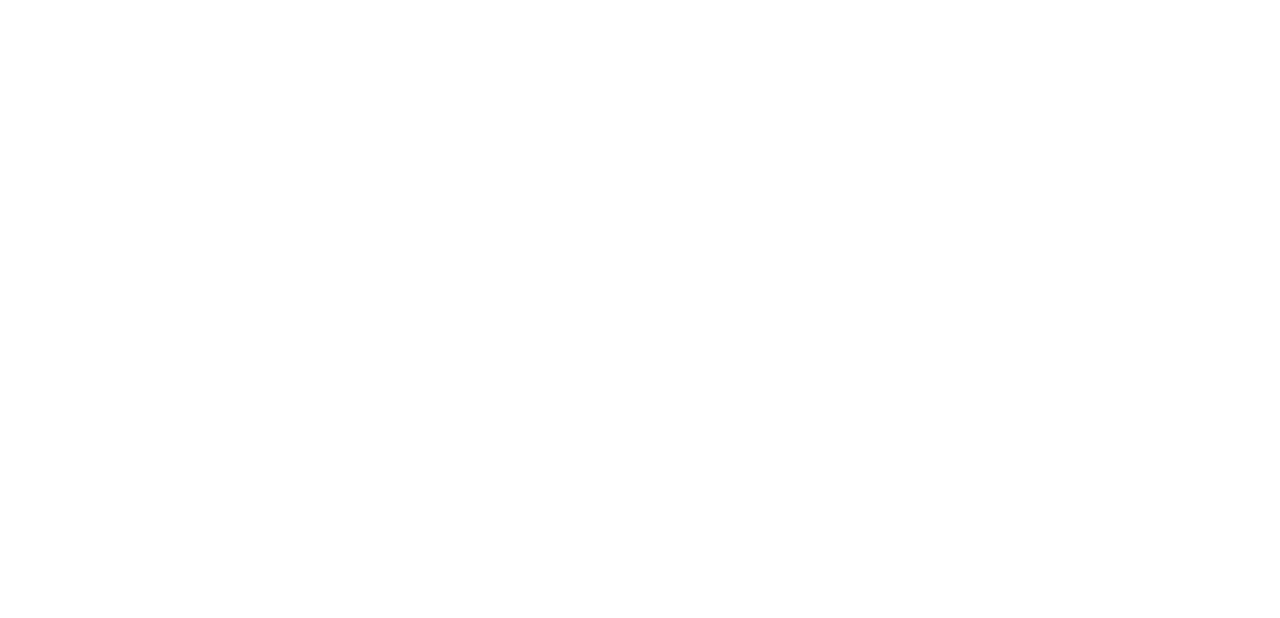
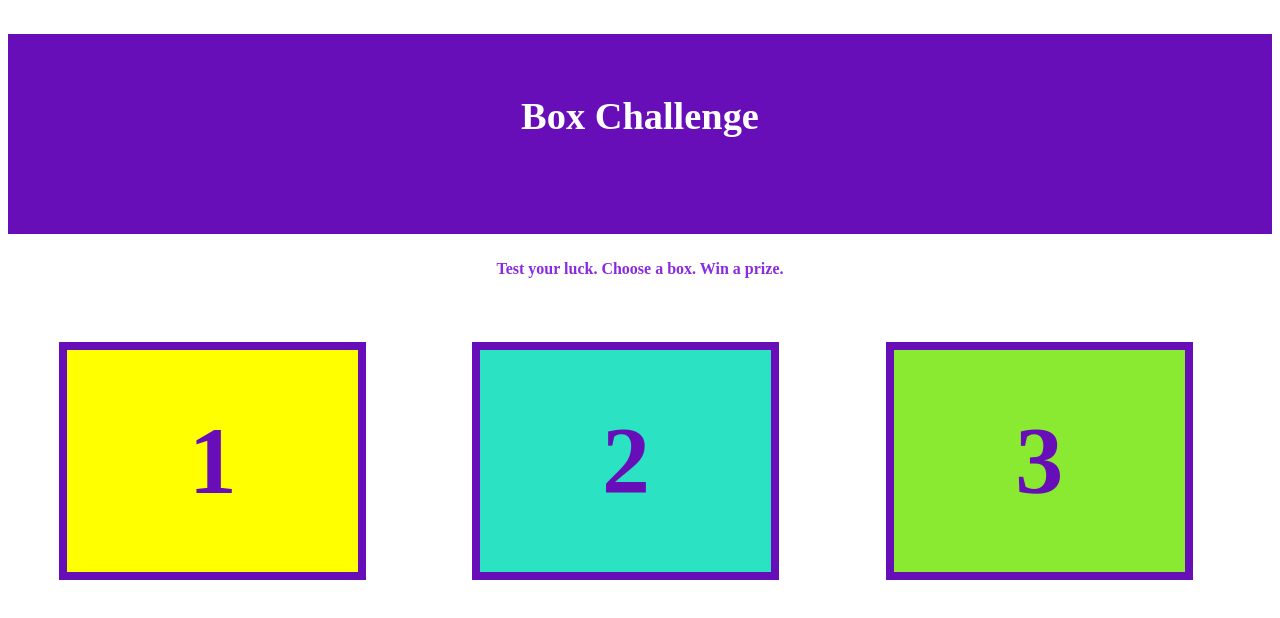
Before and after one commit to JovaughnE/m6-hw6-ewing-jovaughn, a plain HTML site: page index.html in a window 1280 px wide. Drawn offline with Linux system fonts and the light colour scheme.

Commit message:
Complete styling for assignment repo.

```diff
--- a/index.html
+++ b/index.html
@@ -14,8 +14,20 @@
 	</head>
 
 	<body>
-
-
+		<header class="container-fluid">
+			<h1>Box Challenge</h1>
+		</header>
+		<h2>Test your luck. Choose a box. Win a prize.</h2>
+		<div class="box-wrapper">
+			<div id="box1"><span>1</span></div>
+		</div>
+		<div class="box-wrapper">
+			<div id="box2"><span>2</span></div>
+		</div>
+		<div class="box-wrapper">
+			<div id="box3"><span>3</span></div>
+		</div>
+		<script src="main.js"></script>
 	</body>
 
 </html>
--- a/main.css
+++ b/main.css
@@ -0,0 +1,95 @@
+.container-fluid {
+    background-color: #670eb9;
+    height: 25%;
+}
+
+h1, h2 {
+    text-align: center;
+}
+
+h1 {
+    color: #fff;
+    font-size: 2.4em;
+    padding-top: 60px;
+}
+
+h2 {
+    color: #8A2BE2;
+    font-size: 1em;
+    font-weight: bold;
+    padding-top: 1%;
+}
+
+body, html {
+    height: 100%;
+    overflow: hidden;
+}
+
+.box-wrapper {
+    height: 30vh;
+    width: 30vw;
+    display: inline-flex;
+    flex-direction: column;
+    padding: 1%;
+}
+
+#box1 {
+    background-color: yellow;
+    color: #670eb9;
+    padding: 25%;
+    margin: 10%;
+    height: 25%;
+    line-height: 30px;
+    border: solid 8px #670eb9;
+    text-align: center;
+    font-weight: bold;
+    font-size: 6em;
+}
+
+#box2 {
+    background-color: #2be2c3;
+    color: #670eb9;
+    padding: 25%;
+    margin: 10%;
+    height: 25%;
+    line-height: 30px;
+    border: solid 8px #670eb9;
+    text-align: center;
+    font-weight: bold;
+    font-size: 6em;
+}
+
+#box3 {
+    background-color: #8ae931;
+    color: #670eb9;
+    padding: 25%;
+    margin: 10%;
+    height: 25%;
+    line-height: 30px;
+    border: solid 8px #670eb9;
+    text-align: center;
+    font-weight: bold;
+    font-size: 6em;
+}
+
+.middle-column {
+    flex-grow: 1;
+    display: flex;
+    flex-direction: column;
+
+}
+
+.middle-column div {
+    flex-grow: 1;
+    margin: 0 8px;
+    border: solid 1px red;
+}
+
+.middle-column div+div {
+    margin-top: 8px
+}
+
+#box8 {
+    flex-grow: 1;
+    border: solid 1px black
+}
--- a/main.js
+++ b/main.js
@@ -0,0 +1,11 @@
+$(window).load(function () {
+    $(".trigger_popup_fricc").click(function(){
+       $('.hover_bkgr_fricc').show();
+    });
+    $('.hover_bkgr_fricc').click(function(){
+        $('.hover_bkgr_fricc').hide();
+    });
+    $('.popupCloseButton').click(function(){
+        $('.hover_bkgr_fricc').hide();
+    });
+});
```
